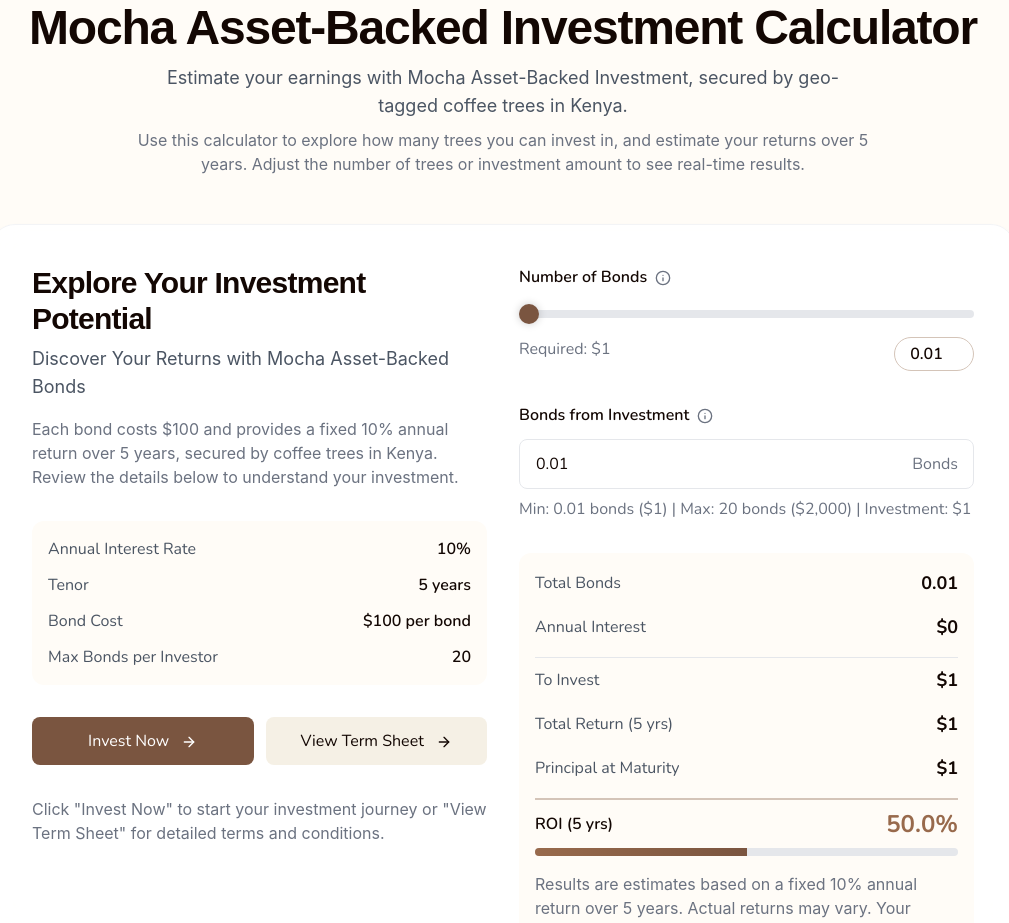
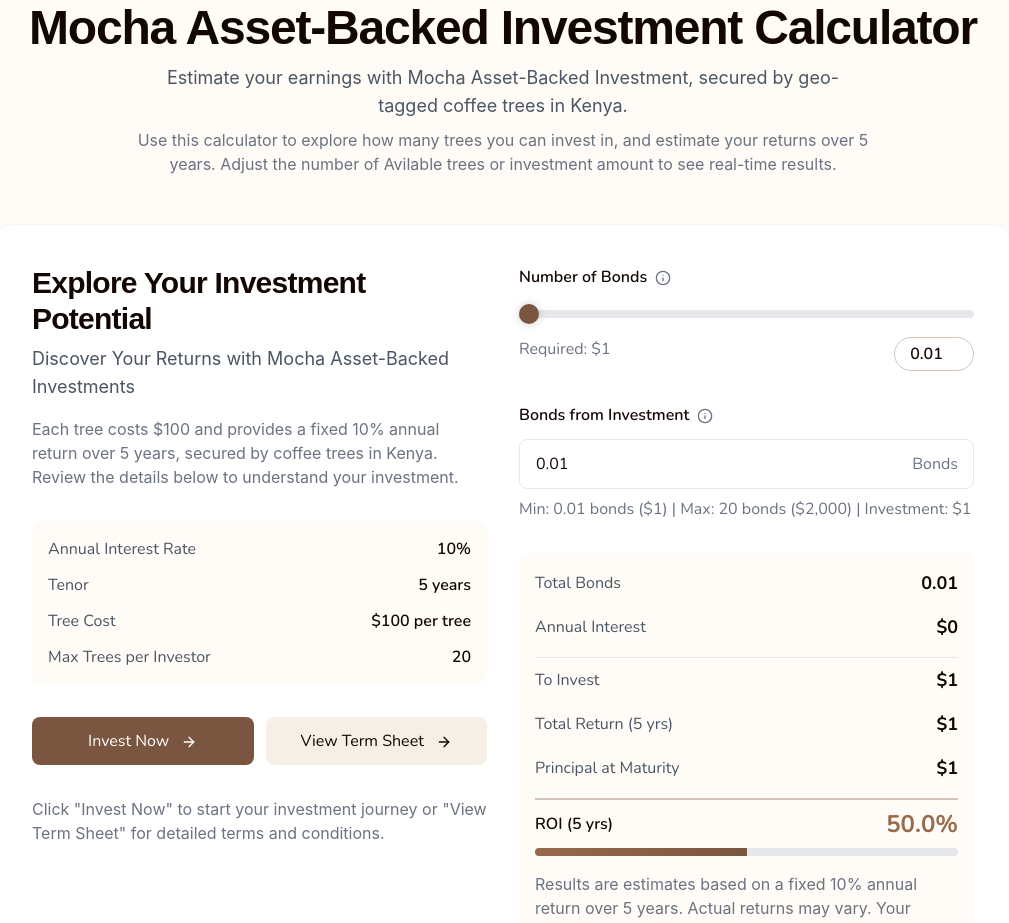
Before and after one commit to Project-Mocha-Coffee/mocha-website, a React (Vite) app: page / in a window 1280 px wide. Shown: the part 1500-2423 px from the top of the page, without its empty margins (137-1146 px from the left). Built offline with nearby package versions, Linux system fonts and the light colour scheme; no server answers.

Commit message:
changed the some other info on investment calculator

```diff
--- a/src/components/InvestmentCalculator.tsx
+++ b/src/components/InvestmentCalculator.tsx
@@ -89,7 +89,7 @@ const InvestmentCalculator = () => {
               Estimate your earnings with Mocha Asset-Backed Investment, secured by geo-tagged coffee trees in Kenya.
             </p>
             <p className="text-gray-500 text-sm md:text-base mt-2 max-w-3xl mx-auto animate-fade-in delay-200">
-              Use this calculator to explore how many trees you can invest in, and estimate your returns over 5 years. Adjust the number of trees or investment amount to see real-time results.
+              Use this calculator to explore how many trees you can invest in, and estimate your returns over 5 years. Adjust the number of Avilable trees or investment amount to see real-time results.
             </p>
           </div>
 
@@ -103,10 +103,10 @@ const InvestmentCalculator = () => {
                     Explore Your Investment Potential
                   </h3>
                   <p className="text-gray-600 text-base md:text-lg mb-4 animate-fade-in delay-200">
-                    Discover Your Returns with Mocha Asset-Backed Bonds
+                    Discover Your Returns with Mocha Asset-Backed Investments
                   </p>
                   <p className="text-gray-500 text-sm md:text-base mb-4 animate-fade-in delay-200">
-                    Each bond costs $100 and provides a fixed 10% annual return over 5 years, secured by coffee trees in Kenya. Review the details below to understand your investment.
+                    Each tree costs $100 and provides a fixed 10% annual return over 5 years, secured by coffee trees in Kenya. Review the details below to understand your investment.
                   </p>
                 </div>
 
@@ -121,11 +121,11 @@ const InvestmentCalculator = () => {
                     <span className="text-forest-700 font-semibold text-sm md:text-base">5 years</span>
                   </div>
                   <div className="flex justify-between">
-                    <span className="text-gray-600 text-sm md:text-base">Bond Cost</span>
-                    <span className="text-forest-700 font-semibold text-sm md:text-base">$100 per bond</span>
+                    <span className="text-gray-600 text-sm md:text-base">Tree Cost</span>
+                    <span className="text-forest-700 font-semibold text-sm md:text-base">$100 per tree</span>
                   </div>
                   <div className="flex justify-between">
-                    <span className="text-gray-600 text-sm md:text-base">Max Bonds per Investor</span>
+                    <span className="text-gray-600 text-sm md:text-base">Max Trees per Investor</span>
                     <span className="text-forest-700 font-semibold text-sm md:text-base">20</span>
                   </div>
                 </div>
```
